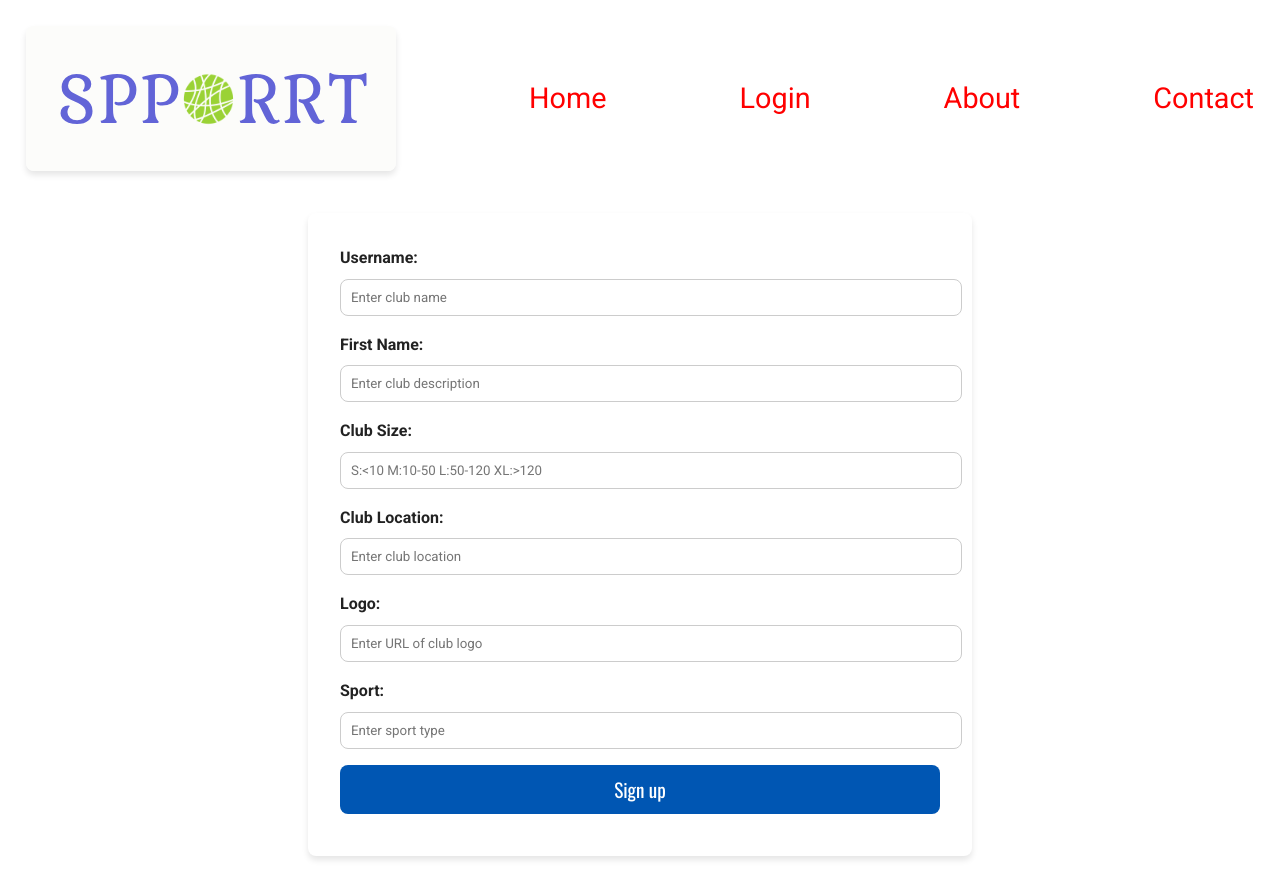
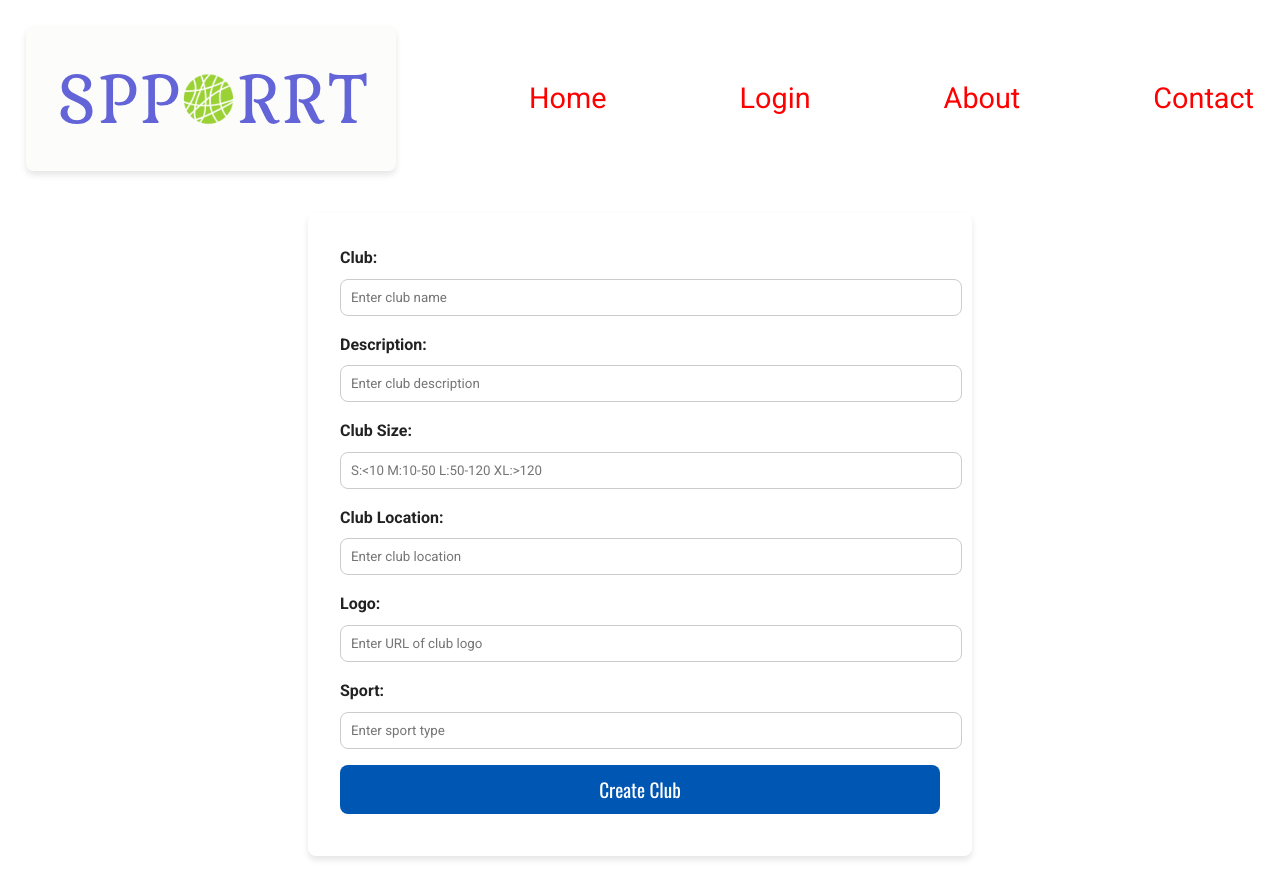
Before and after one commit to tscott-1/sppoorrt, a React (Vite) app: page /createclub in a window 1280 px wide. Built offline with nearby package versions, Linux system fonts and the light colour scheme.

Commit message:
include anonymous for pledge display, start adding user specific functionality - create club is broken in backend, and update pledges view to include user data

```diff
--- a/src/components/CreateclubForm.jsx
+++ b/src/components/CreateclubForm.jsx
@@ -39,6 +39,7 @@ function CreateclubForm() {
                     details.is_active
                 ).then((response) => {
                     console.log(response);
+                    console.log(details);
                     navigate("/");
             });
             }
@@ -47,7 +48,7 @@ function CreateclubForm() {
     return (
       <form>
         <div>
-        <label htmlFor="club">Username:</label>
+        <label htmlFor="club">Club:</label>
             <input
                   type="text"
                   id="club"
@@ -56,7 +57,7 @@ function CreateclubForm() {
             />
         </div>
         <div>
-          <label htmlFor="description">First Name:</label>
+          <label htmlFor="description">Description:</label>
           <input
                   type="text"
                   id="description"
@@ -98,7 +99,7 @@ function CreateclubForm() {
                   onChange={handleChange}
             />
         </div>
-        <button type="submit" onClick={handleSubmit}>Sign up</button>
+        <button type="submit" onClick={handleSubmit}>Create Club</button>
       </form>
     );
   }
--- a/src/pages/HomePage.jsx
+++ b/src/pages/HomePage.jsx
@@ -20,7 +20,7 @@ function HomePage() {
         })}
     </div>
     <h1>Clubs</h1>
-    <div>
+    <div className="add-sports-page-link">
     {auth.token ? (
           <Link to="/createclub">
             Add your Sports Club
--- a/src/pages/ProjectPage.jsx
+++ b/src/pages/ProjectPage.jsx
@@ -1,12 +1,17 @@
 import { useParams } from "react-router-dom";
 import useProject from "../hooks/use-project";
 import CreatepledgeForm from "../components/CreatepledgeForm";
+import { useAuth } from "../hooks/use-auth.js";
+import { Link, Outlet } from "react-router-dom";
 
 function ProjectPage() {
+    const {auth, setAuth} = useAuth();
     // Here we use a hook that comes for free in react router called `useParams` to get the id from the URL so that we can pass it to our useProject hook.
     const { id } = useParams();
     // useProject returns three pieces of info, so we need to grab them all here
     const { project, isLoading, error } = useProject(id);
+
+
 
     if (isLoading) {
         return (<p>loading...</p>)
@@ -28,10 +33,11 @@ function ProjectPage() {
         <h3>Pledges:</h3>
         <ul>
             {project.pledges.map((pledgeData, key) => {
-                  return (
-                      <li key={key}>
-                          {pledgeData.amount} from {pledgeData.supporter}
-                      </li>
+                return (
+                    <li key={key}>
+                        {pledgeData.amount} from {pledgeData.anonymous ? "Anonymous" : pledgeData.supporter}
+
+                    </li>
                   );
               })}
           </ul>
@@ -39,7 +45,10 @@ function ProjectPage() {
       <div>
       <h1>Pledge to this fund</h1>
       <div id="create-pledge">
-          <CreatepledgeForm />;
+        {auth.token ?
+          <CreatepledgeForm /> :
+          <Link to="/login">Login to pledge</Link>
+        }
       </div>
       </div>
       </>
```
